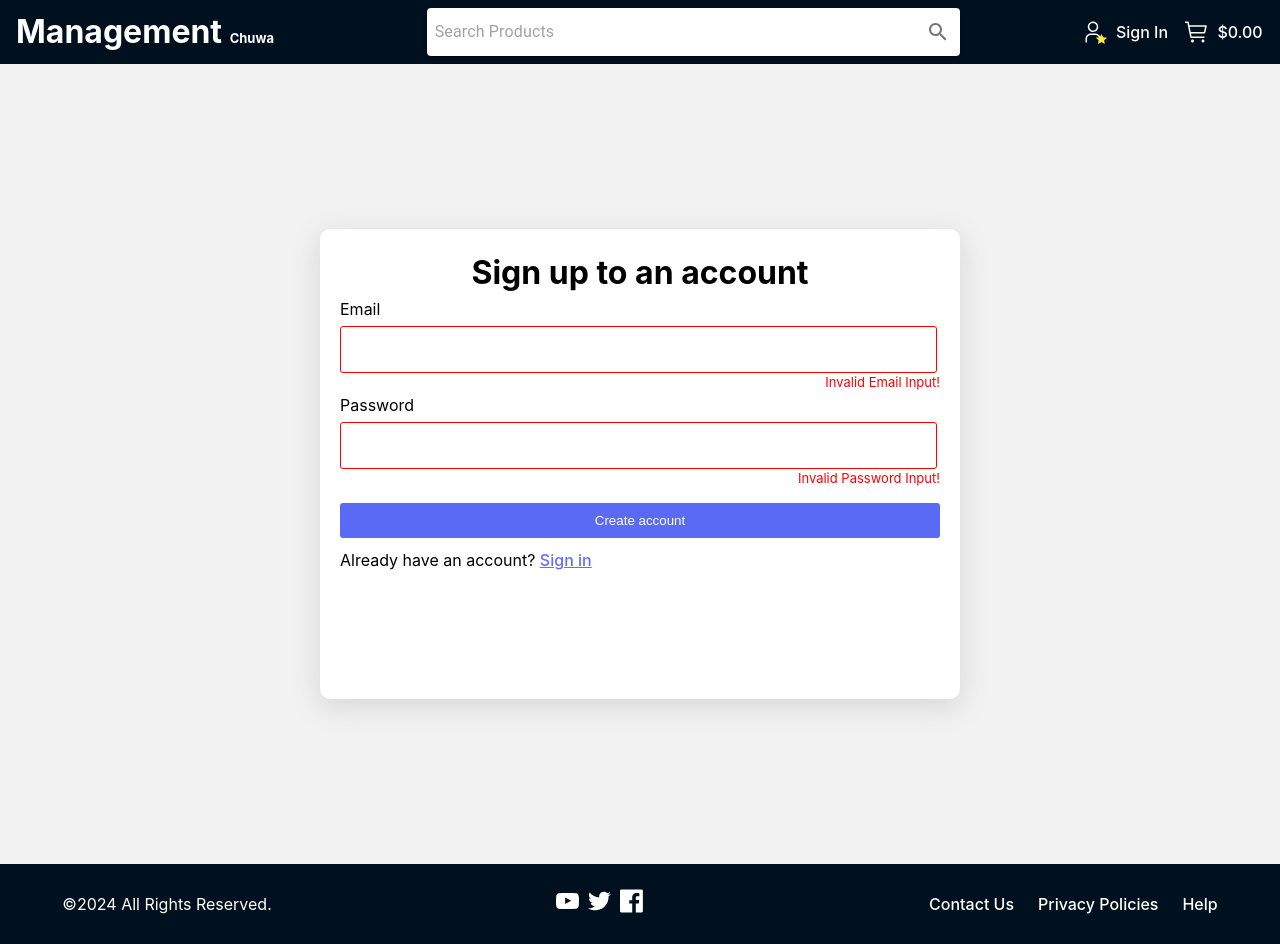
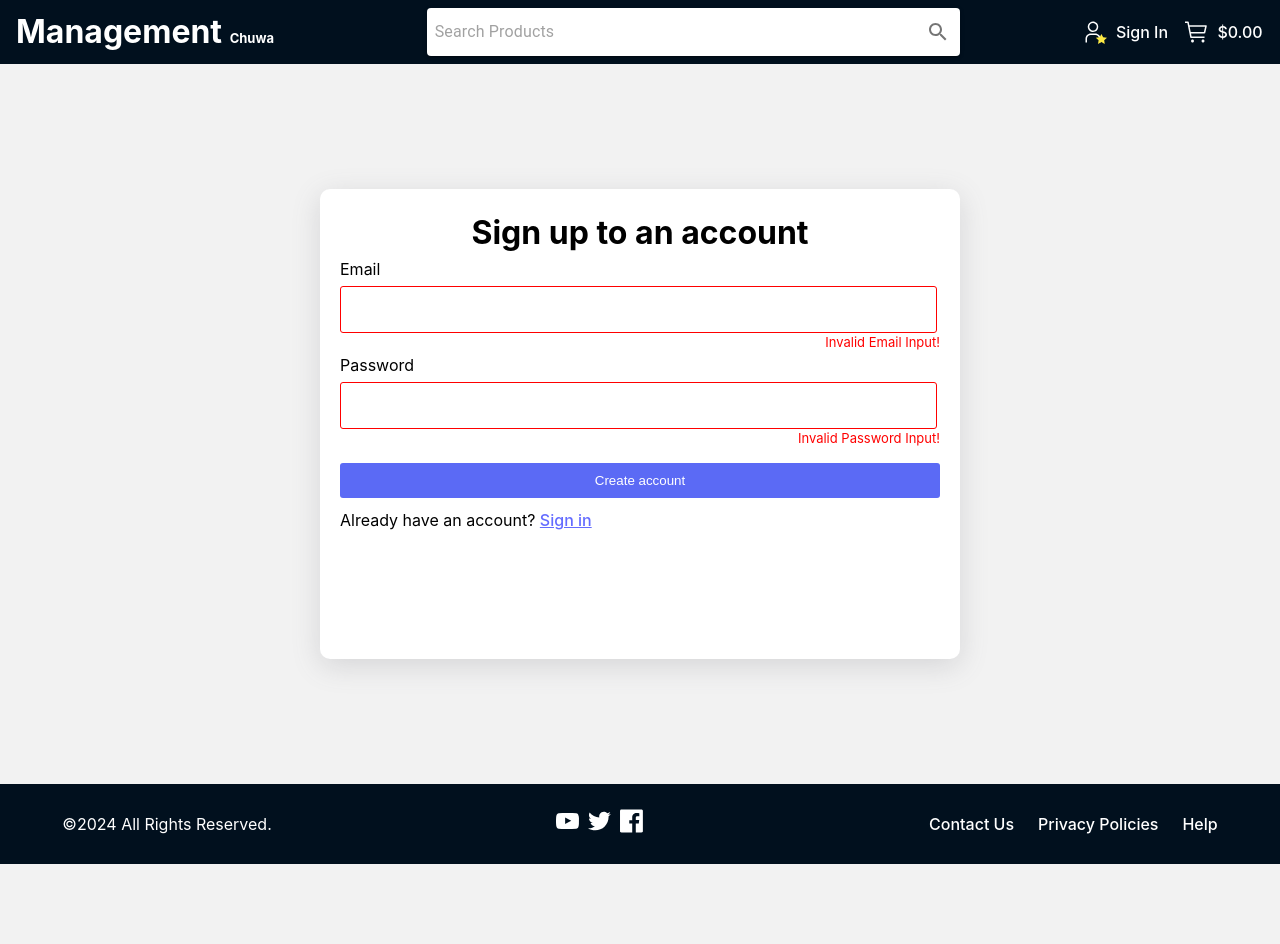
Before and after one commit to smudgebaby/Project1, a React (Vite) app in the folder product management system/: page /signup in a window 1280 px wide. After the commit the page ends 864 px from the top, so only its background shows below. Built offline with nearby package versions, Linux system fonts and the light colour scheme.

Commit message:
Header and Footer

```diff
--- a/product management system/src/Pages/SignUp/SignUp.css
+++ b/product management system/src/Pages/SignUp/SignUp.css
@@ -2,7 +2,7 @@
   display: flex;
   justify-content: center;
   align-items: center;
-  height: 100vh;
+  min-height: 90vh;
 }
 
 .sign-up-form-container {
```
